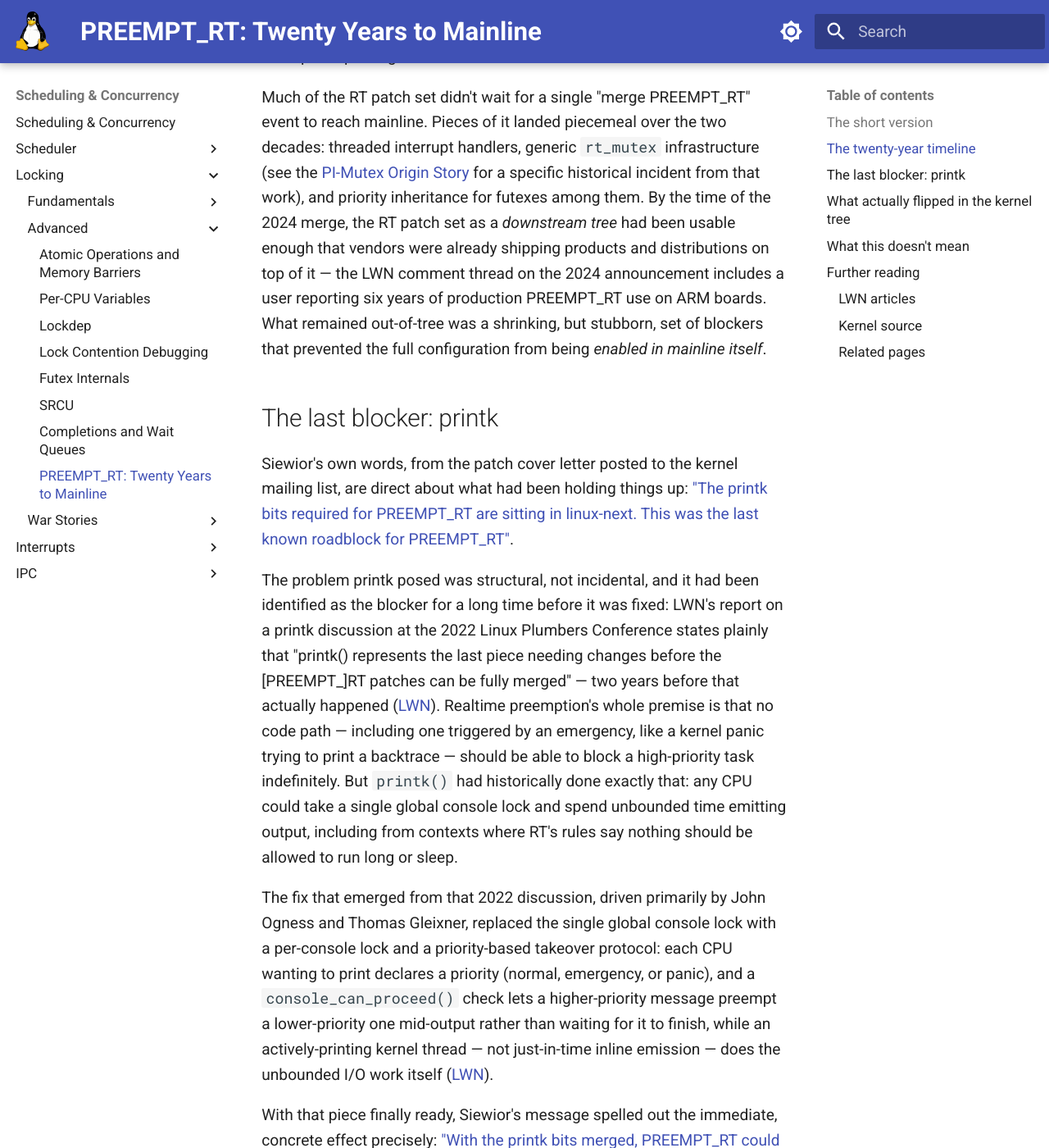
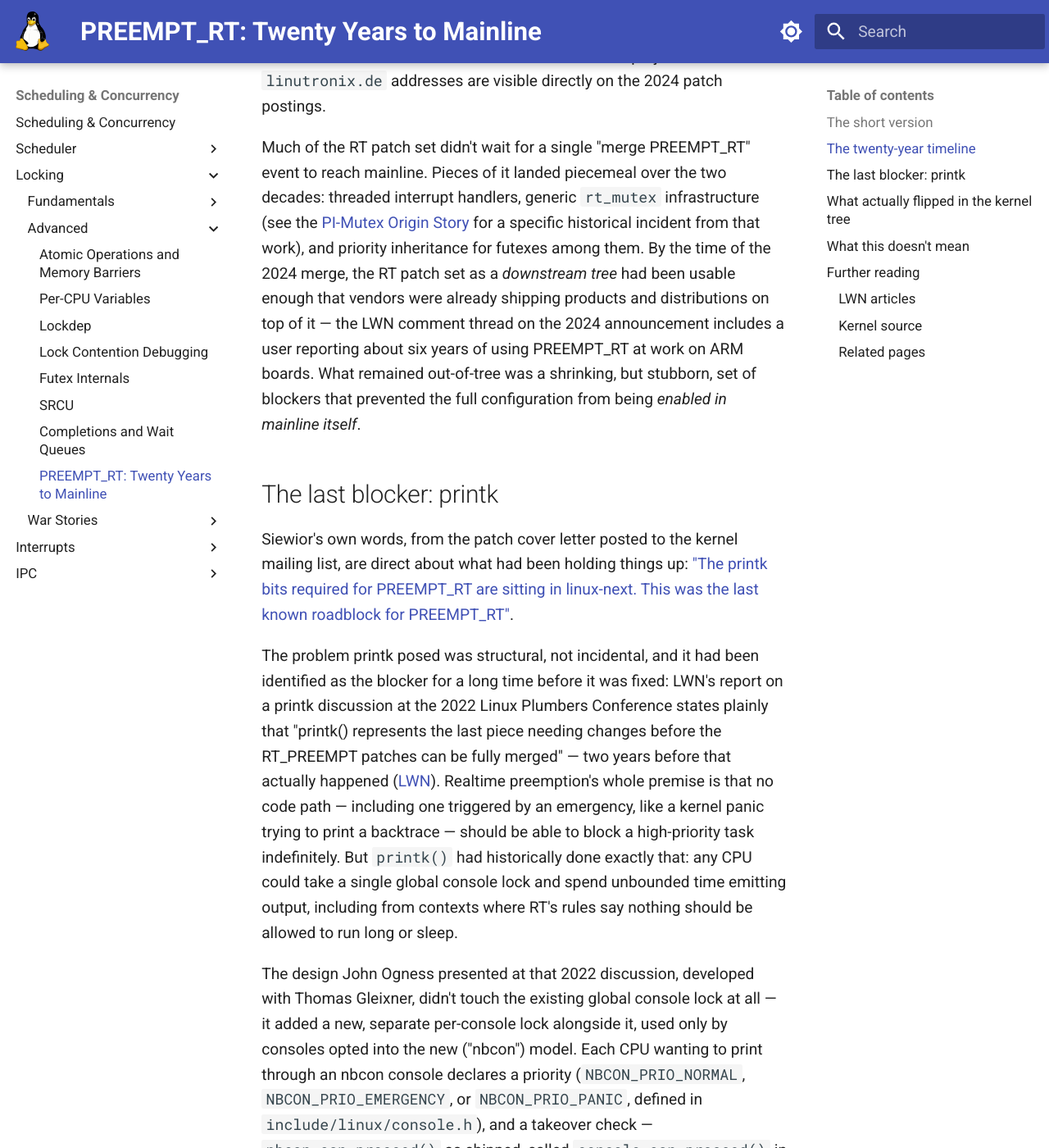
Before and after one commit to laveeshb/linux-kernel-internals, an MkDocs documentation site: the page built from docs/locking/preempt-rt.md, in a window 1280 px wide and 1400 px high, scrolled down 1417 px. Shown: the whole window at 82% size. Built offline with MkDocs 1.6.1 and Material for MkDocs 9.7.7, drawn with Linux system fonts in a browser that asks for light colours; some of the changed text lies outside the part shown.

Commit message:
Fix content in docs/locking/preempt-rt.md (#831)
* Fix content in docs/locking/preempt-rt.md

- The 2009 LWN interview says progress had slowed for roughly a
  year, not an eighteen-month hiatus as previously stated.
- The printk takeover check is nbcon_can_proceed(), not
  console_can_proceed(); named the real NBCON_PRIO_* levels and
  added a kernel/printk/nbcon.c citation.

* Fix more content in docs/locking/preempt-rt.md

- Deck and body were making opposite claims about whether one
  blocker or several caused the 6.12 merge; aligned on the
  source-supported single-blocker story.
- The printk fix added a new per-console lock alongside the
  existing global one, not a replacement; the global console_sem
  is still used by consoles that don't opt into nbcon.
- Quoted the LWN source's actual RT_PREEMPT wording instead of an
  edited [PREEMPT_]RT.
- NBCON_PRIO_* is defined in include/linux/console.h, not nbcon.c.
- Softened a couple of overstated figures (six years -> about six
  years at work; hard guarantees -> bounded worst-case response
  time, matching the site's own rt-tuning.md framing).
- Noted architecture support has grown since 6.12 (LoongArch in
  6.13) and that PREEMPT_LAZY landed as a related follow-up in 6.13.

```diff
--- a/docs/locking/preempt-rt.md
+++ b/docs/locking/preempt-rt.md
@@ -1,26 +1,26 @@
 # PREEMPT_RT: Twenty Years to Mainline
 
-> A patch set that started in 2004, took two decades, and finally became a fully mainline kernel option in Linux 6.12 — not because of one big blocker, but a chain of smaller ones that each had to be solved first
+> A patch set that started in 2004, took two decades, and finally became a fully mainline kernel option in Linux 6.12 — because of one specific, long-identified blocker finally being resolved
 
 ## The short version
 
-`CONFIG_PREEMPT_RT` turns Linux into a kernel that can give hard, worst-case latency guarantees, not just good average-case performance. It does this by replacing spinlocks with preemptible, priority-inheriting `rt_mutex`es (see [Mutex and rt_mutex](mutex.md#rt_mutex-priority-inheritance-mutex)), forcing interrupt handlers to run as preemptible threads, and breaking up the few remaining long non-preemptible sections in the kernel. The mechanism itself has been mature and in-tree, in pieces, for years. What changed in kernel **6.12** (released November 2024) is narrower and more interesting than "PREEMPT_RT finally works": it's the story of one specific, long-identified blocker — `printk()` — finally being resolved, which is what let the option actually be turned on for the first time on real architectures.
+`CONFIG_PREEMPT_RT` turns Linux into a kernel that aims for a bounded **worst-case response time**, not just good average-case performance — see the [Real-Time Linux Tuning Guide](../sched/rt-tuning.md#what-real-time-means-on-linux) for what that bound actually looks like in measured latency numbers. It does this by replacing spinlocks with preemptible, priority-inheriting `rt_mutex`es (see [Mutex and rt_mutex](mutex.md#rt_mutex-priority-inheritance-mutex)), forcing interrupt handlers to run as preemptible threads, and breaking up the few remaining long non-preemptible sections in the kernel. The mechanism itself has been mature and in-tree, in pieces, for years. What changed in kernel **6.12** (released November 2024) is narrower and more interesting than "PREEMPT_RT finally works": it's the story of one specific, long-identified blocker — `printk()` — finally being resolved, which is what let the option actually be turned on for the first time on real architectures.
 
 ## The twenty-year timeline
 
 The project's age is not a rhetorical exaggeration. Kernel developer Sebastian Andrzej Siewior posted the patch series that finally enabled `PREEMPT_RT` in mainline on 6 September 2024, and LWN's coverage of that posting opens with the line: ["Work on realtime preemption for the Linux kernel got its start almost exactly 20 years ago (though it had its roots in earlier work, of course)"](https://lwn.net/Articles/989212/) — dating the project to roughly 2004.
 
-The intervening years are documented in real time on LWN. A [2009 interview with Thomas Gleixner and Ingo Molnar](https://lwn.net/Articles/319544/) — by then already years into the effort — describes them returning from an eighteen-month hiatus to "a new realtime preemption tree and a newly reinvigorated development effort," with Gleixner explaining the delay as time spent getting x86's newly-unified 32/64-bit architecture into shape first. Both Gleixner and Siewior are, and were, engineers at **Linutronix**, the real-time Linux consultancy that has employed much of the PREEMPT_RT core team for most of the project's life — the `linutronix.de` addresses are visible directly on the 2024 patch postings.
+The intervening years are documented in real time on LWN. A [2009 interview with Thomas Gleixner and Ingo Molnar](https://lwn.net/Articles/319544/) — by then already years into the effort — opens by noting that progress on mainlining the realtime work "has slowed" for "the last year or so" before the pair resurfaced with "a new realtime preemption tree and a newly reinvigorated development effort," with Gleixner explaining the delay as time spent getting the unified x86 architecture into shape first. Both Gleixner and Siewior are, and were, engineers at **Linutronix**, the real-time Linux consultancy that has employed much of the PREEMPT_RT core team for most of the project's life — the `linutronix.de` addresses are visible directly on the 2024 patch postings.
 
-Much of the RT patch set didn't wait for a single "merge PREEMPT_RT" event to reach mainline. Pieces of it landed piecemeal over the two decades: threaded interrupt handlers, generic `rt_mutex` infrastructure (see the [PI-Mutex Origin Story](war-stories/pi-mutex-origin.md) for a specific historical incident from that work), and priority inheritance for futexes among them. By the time of the 2024 merge, the RT patch set as a *downstream tree* had been usable enough that vendors were already shipping products and distributions on top of it — the LWN comment thread on the 2024 announcement includes a user reporting six years of production PREEMPT_RT use on ARM boards. What remained out-of-tree was a shrinking, but stubborn, set of blockers that prevented the full configuration from being *enabled in mainline itself*.
+Much of the RT patch set didn't wait for a single "merge PREEMPT_RT" event to reach mainline. Pieces of it landed piecemeal over the two decades: threaded interrupt handlers, generic `rt_mutex` infrastructure (see the [PI-Mutex Origin Story](war-stories/pi-mutex-origin.md) for a specific historical incident from that work), and priority inheritance for futexes among them. By the time of the 2024 merge, the RT patch set as a *downstream tree* had been usable enough that vendors were already shipping products and distributions on top of it — the LWN comment thread on the 2024 announcement includes a user reporting about six years of using PREEMPT_RT at work on ARM boards. What remained out-of-tree was a shrinking, but stubborn, set of blockers that prevented the full configuration from being *enabled in mainline itself*.
 
 ## The last blocker: printk
 
 Siewior's own words, from the patch cover letter posted to the kernel mailing list, are direct about what had been holding things up: ["The printk bits required for PREEMPT_RT are sitting in linux-next. This was the last known roadblock for PREEMPT_RT"](https://lwn.net/Articles/989211/).
 
-The problem printk posed was structural, not incidental, and it had been identified as the blocker for a long time before it was fixed: LWN's report on a printk discussion at the 2022 Linux Plumbers Conference states plainly that "printk() represents the last piece needing changes before the [PREEMPT_]RT patches can be fully merged" — two years before that actually happened ([LWN](https://lwn.net/Articles/909980/)). Realtime preemption's whole premise is that no code path — including one triggered by an emergency, like a kernel panic trying to print a backtrace — should be able to block a high-priority task indefinitely. But `printk()` had historically done exactly that: any CPU could take a single global console lock and spend unbounded time emitting output, including from contexts where RT's rules say nothing should be allowed to run long or sleep.
+The problem printk posed was structural, not incidental, and it had been identified as the blocker for a long time before it was fixed: LWN's report on a printk discussion at the 2022 Linux Plumbers Conference states plainly that "printk() represents the last piece needing changes before the RT_PREEMPT patches can be fully merged" — two years before that actually happened ([LWN](https://lwn.net/Articles/909980/)). Realtime preemption's whole premise is that no code path — including one triggered by an emergency, like a kernel panic trying to print a backtrace — should be able to block a high-priority task indefinitely. But `printk()` had historically done exactly that: any CPU could take a single global console lock and spend unbounded time emitting output, including from contexts where RT's rules say nothing should be allowed to run long or sleep.
 
-The fix that emerged from that 2022 discussion, driven primarily by John Ogness and Thomas Gleixner, replaced the single global console lock with a per-console lock and a priority-based takeover protocol: each CPU wanting to print declares a priority (normal, emergency, or panic), and a `console_can_proceed()` check lets a higher-priority message preempt a lower-priority one mid-output rather than waiting for it to finish, while an actively-printing kernel thread — not just-in-time inline emission — does the unbounded I/O work itself ([LWN](https://lwn.net/Articles/909980/)).
+The design John Ogness presented at that 2022 discussion, developed with Thomas Gleixner, didn't touch the existing global console lock at all — it added a new, separate per-console lock alongside it, used only by consoles opted into the new ("nbcon") model. Each CPU wanting to print through an nbcon console declares a priority (`NBCON_PRIO_NORMAL`, `NBCON_PRIO_EMERGENCY`, or `NBCON_PRIO_PANIC`, defined in `include/linux/console.h`), and a takeover check — `nbcon_can_proceed()` as shipped, called `console_can_proceed()` in the original 2022 proposal — lets a higher-priority message preempt a lower-priority one mid-output rather than waiting for it to finish, while an actively-printing kernel thread, not just-in-time inline emission, does the unbounded I/O work itself ([LWN](https://lwn.net/Articles/909980/)). Legacy consoles that never adopt nbcon keep using the original global lock (`console_sem` in `kernel/printk/printk.c`, still present in 6.12) — 6.12 also added a `printk_legacy_kthread` to get that lock off the most RT-hostile paths without requiring every driver to migrate at once.
 
 With that piece finally ready, Siewior's message spelled out the immediate, concrete effect precisely: ["With the printk bits merged, PREEMPT_RT could be enabled on X86, ARM64 and Risc-V"](https://lwn.net/Articles/989211/). That's the actual event: not new functionality being written, but the Kconfig gate coming down on the last three architectures that had already done everything else required.
 
@@ -28,11 +28,13 @@
 
 The `PREEMPT_RT` Kconfig option itself isn't new in 6.12 — it's been present for years, gated behind `depends on EXPERT && ARCH_SUPPORTS_RT` in `kernel/Kconfig.preempt` (confirmed unchanged as far back as kernel 5.10). What changed is which architectures declare `ARCH_SUPPORTS_RT`. Diffing `arch/x86/Kconfig`, `arch/arm64/Kconfig`, and `arch/riscv/Kconfig` between the 6.11 and 6.12 tags shows all three architectures adding a `select ARCH_SUPPORTS_RT` line for the first time at 6.12 — before that release, the option existed in the source tree but could not actually be turned on for any architecture in mainline. This matches Siewior's own framing exactly: the printk work removed the one remaining reason those three architectures couldn't declare support.
 
-Not every architecture got there at once. The same patch cover letter notes that "ARM and POWERPC have a few essential patches left" and that Siewior had "lost track of MIPS" — a reminder that "PREEMPT_RT merged" in 6.12 specifically means x86, arm64, and RISC-V, not universal availability.
+Not every architecture got there at once. The same patch cover letter notes that "ARM and POWERPC have a few essential patches left" and that Siewior had "lost track of MIPS" — a reminder that "PREEMPT_RT merged" in 6.12 specifically means x86, arm64, and RISC-V, not universal availability. That list has grown since: LoongArch added `select ARCH_SUPPORTS_RT` in 6.13; 32-bit ARM has it queued in the development tree but not yet in a tagged release as of this writing. powerpc and MIPS still don't have it.
 
 ## What this doesn't mean
 
 Being mainline doesn't mean `PREEMPT_RT` becomes the kernel's default preemption model, or that most users will ever set `CONFIG_PREEMPT_RT=y`. It's still an explicit, `EXPERT`-gated build-time choice, because it trades throughput for worst-case latency — a tradeoff most general-purpose systems don't want. See the [Real-Time Linux Tuning Guide](../sched/rt-tuning.md) for what actually configuring and running an RT kernel involves once you've built one, and [RT Scheduler: SCHED_FIFO and SCHED_RR](../sched/rt-scheduler.md) for the scheduling side that RT workloads typically pair with `PREEMPT_RT`.
+
+The 6.12 merge wasn't the end of the story, either: `PREEMPT_LAZY` landed in 6.13 as a separate preemption model choice (`kernel/Kconfig.preempt`) — "fundamentally similar to full preemption, but less eager to preempt `SCHED_NORMAL` tasks," aimed at recovering some of the throughput lost to full preemption rather than replacing `PREEMPT_RT` itself.
 
 ## Further reading
 
@@ -48,6 +50,9 @@
 - [kernel/Kconfig.preempt](https://git.kernel.org/pub/scm/linux/kernel/git/torvalds/linux.git/tree/kernel/Kconfig.preempt) — the `PREEMPT_RT` symbol and its `depends on EXPERT && ARCH_SUPPORTS_RT` gate
 - [arch/Kconfig](https://git.kernel.org/pub/scm/linux/kernel/git/torvalds/linux.git/tree/arch/Kconfig) — where the generic `ARCH_SUPPORTS_RT` symbol itself is defined
 - [arch/x86/Kconfig](https://git.kernel.org/pub/scm/linux/kernel/git/torvalds/linux.git/tree/arch/x86/Kconfig), [arch/arm64/Kconfig](https://git.kernel.org/pub/scm/linux/kernel/git/torvalds/linux.git/tree/arch/arm64/Kconfig), [arch/riscv/Kconfig](https://git.kernel.org/pub/scm/linux/kernel/git/torvalds/linux.git/tree/arch/riscv/Kconfig) — each `select ARCH_SUPPORTS_RT` as of kernel 6.12
+- [kernel/printk/nbcon.c](https://git.kernel.org/pub/scm/linux/kernel/git/torvalds/linux.git/tree/kernel/printk/nbcon.c) — `nbcon_can_proceed()`, the takeover check behind the printk fix
+- [include/linux/console.h](https://git.kernel.org/pub/scm/linux/kernel/git/torvalds/linux.git/tree/include/linux/console.h) — `enum nbcon_prio` (`NBCON_PRIO_NORMAL`/`EMERGENCY`/`PANIC`)
+- [kernel/printk/printk.c](https://git.kernel.org/pub/scm/linux/kernel/git/torvalds/linux.git/tree/kernel/printk/printk.c) — `console_sem`, the original global console lock still used by non-nbcon consoles, and `printk_legacy_kthread`
 
 ### Related pages
 
```
